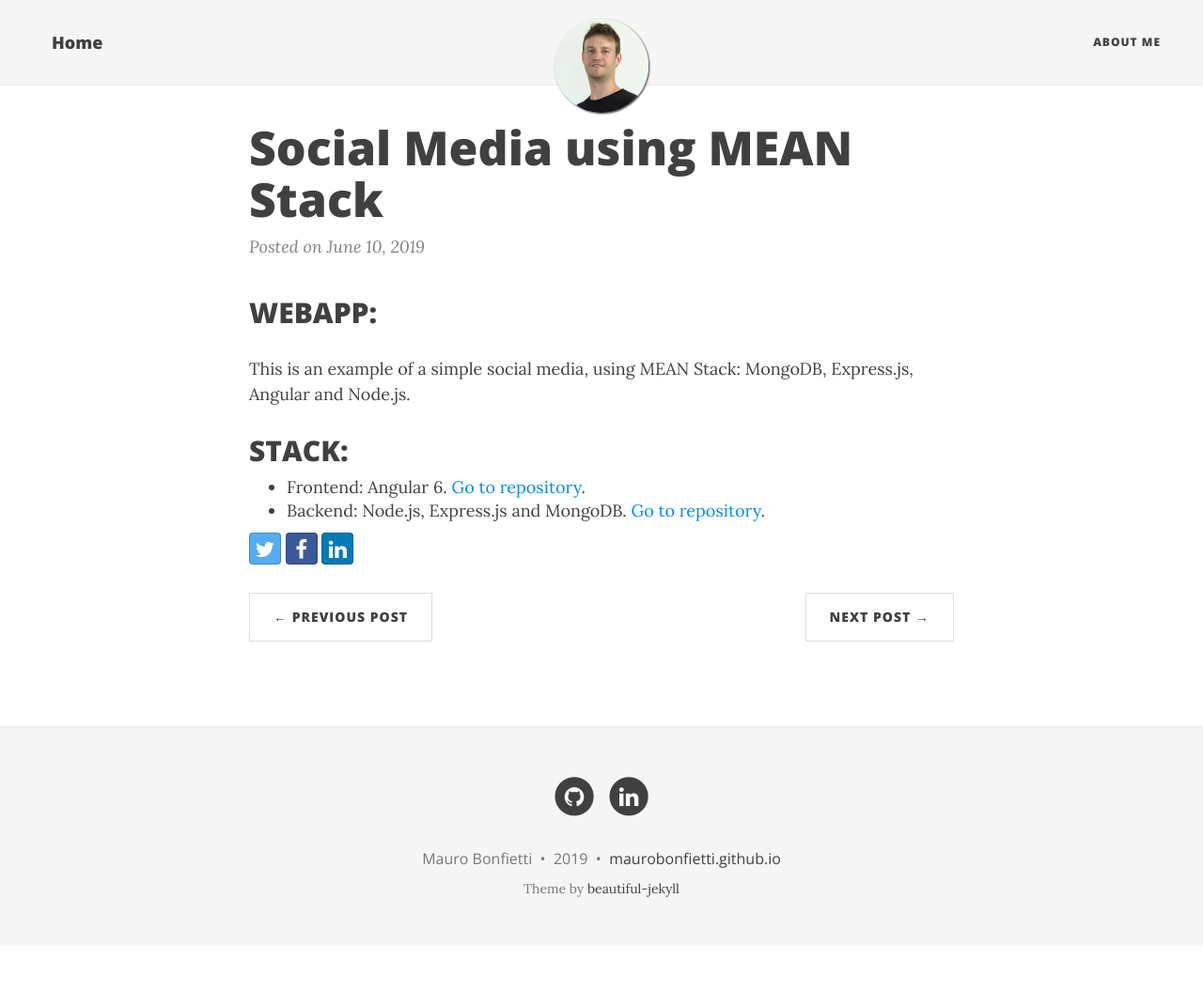
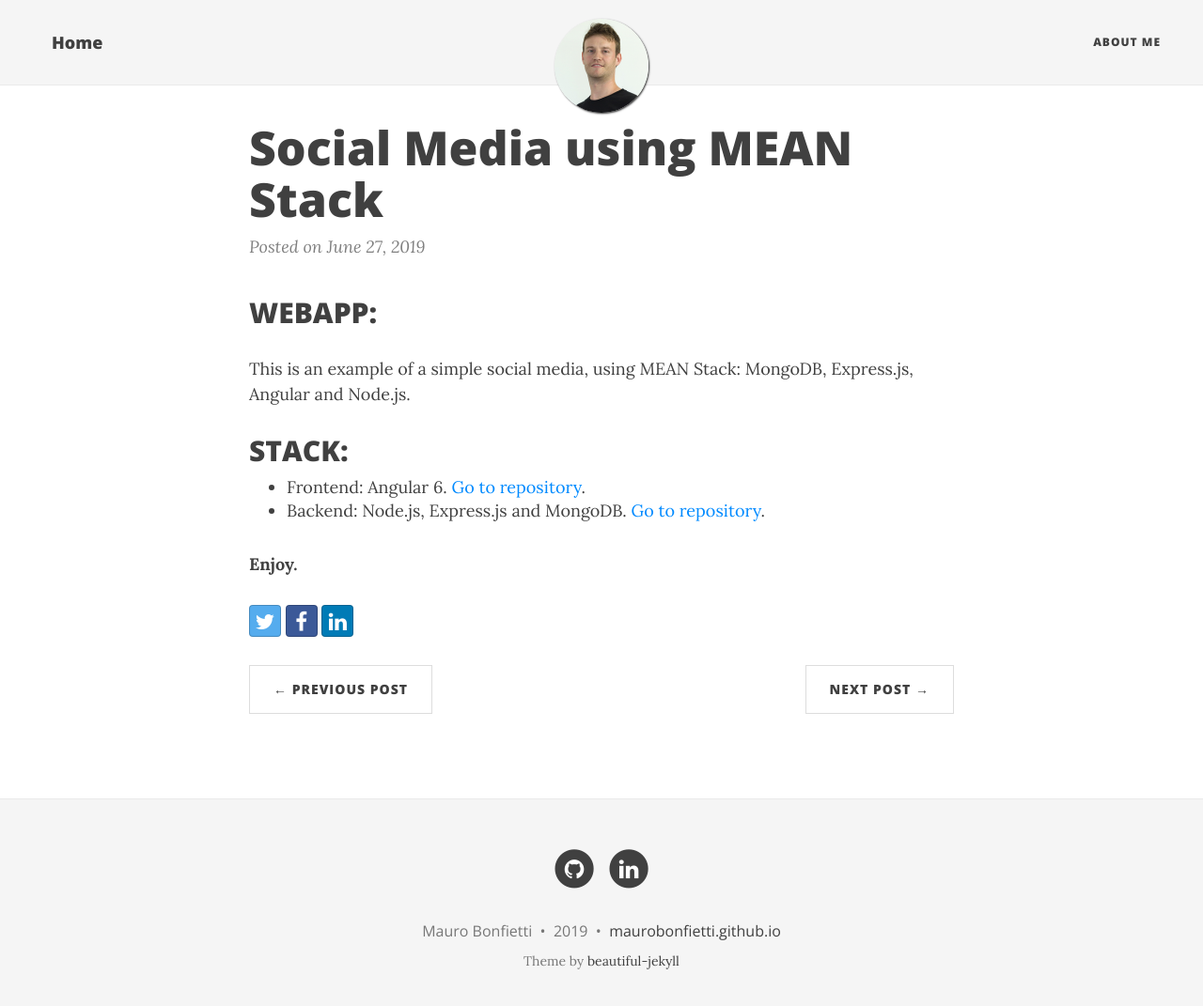
Before and after one commit to maurobonfietti/mauro.github.io, a Jekyll site: the page built from _posts/2019-06-27-social-media-mean-stack.md, in a window 1280 px wide and 1084 px high. Shown: the top 1071 px of the window at 94% size. Built offline with Jekyll 4.4.1, drawn with Linux system fonts in a browser that asks for light colours; nearby versions of some CDN libraries.

Commit message:
Update Posts.

```diff
--- a/_posts/2019-06-10-social-media-mean-stack.md
+++ b/_posts/2019-06-27-social-media-mean-stack.md
@@ -11,3 +11,5 @@ This is an example of a simple social media, using MEAN Stack: MongoDB, Express.
 
 * Frontend: Angular 6. [Go to repository](https://github.com/maurobonfietti/social).
 * Backend: Node.js, Express.js and MongoDB. [Go to repository](https://github.com/maurobonfietti/social-back).
+
+**Enjoy.**
```
Also changed, not shown: _posts/2019-10-12-how-to-develop-rest-api.md (+4 -2 lines), _posts/2019-06-17-another-todo-list.md (renamed from _posts/2019-08-27-another-todo-list.md).
